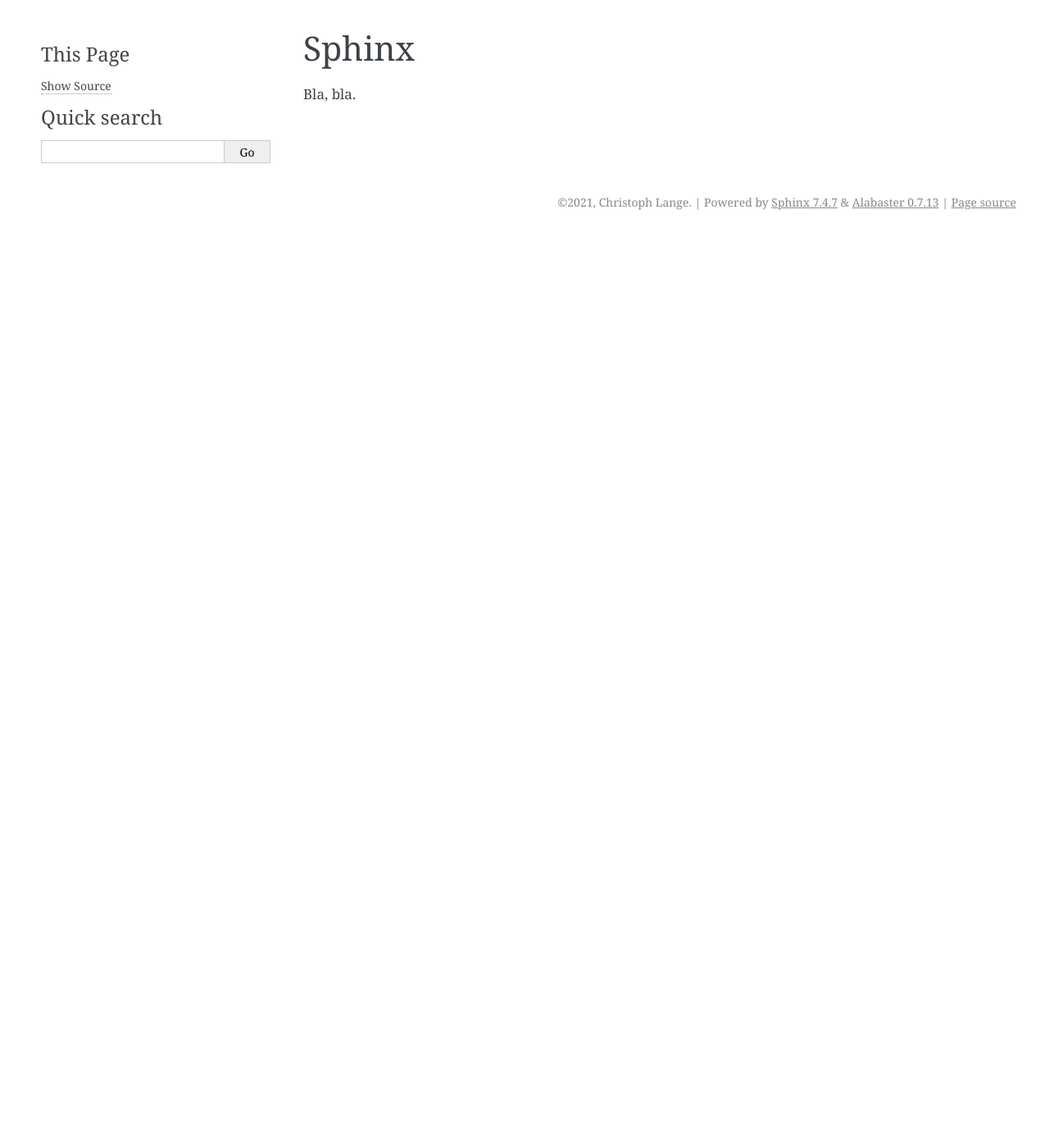
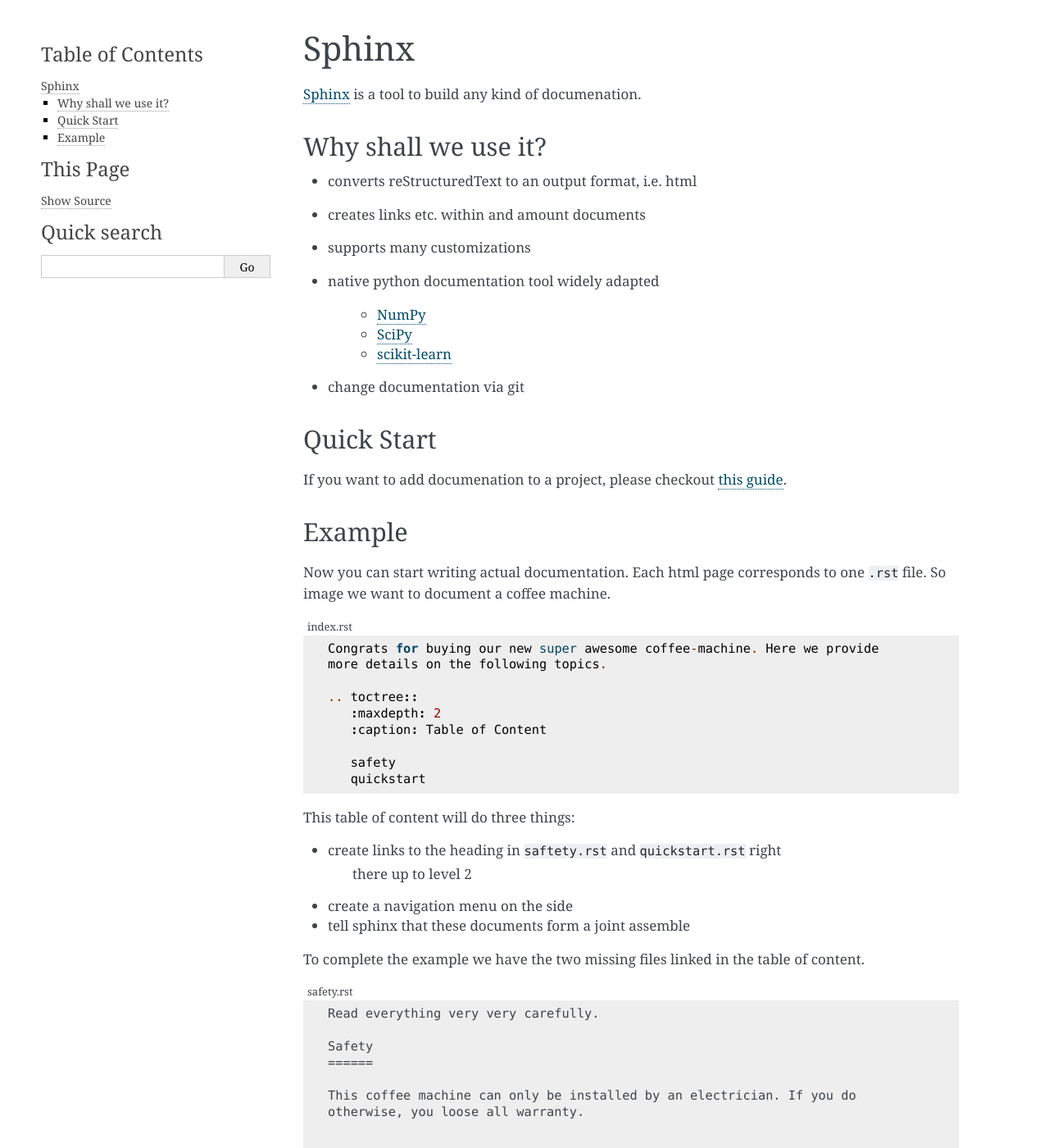
Before and after one commit to spirousschuh/cookiecutter-git-workshop-documentation, a Sphinx documentation site: the page built from docs/docu-content/sphinx.rst, in a window 1280 px wide and 1400 px high. Shown: the whole window at 82% size. Built offline with Sphinx 7.4.7, drawn with Linux system fonts in a browser that asks for light colours; some of the changed text lies outside the part shown.

Commit message:
explain sphinx and reStructuredText

```diff
--- a/docs/docu-content/sphinx.rst
+++ b/docs/docu-content/sphinx.rst
@@ -2,4 +2,107 @@
 Sphinx
 ======
 
-Bla, bla.
+`Sphinx <https://www.sphinx-doc.org/en/master/>`_ is a tool to build any kind
+of documenation.
+
+Why shall we use it?
+====================
+
+* converts reStructuredText to an output format, i.e. html
+* creates links etc. within and amount documents
+* supports many customizations
+* native python documentation tool widely adapted
+
+   * `NumPy <https://numpy.org/doc/stable/reference/>`_
+   * `SciPy <https://docs.scipy.org/doc/scipy/reference/>`_
+   * `scikit-learn <https://scikit-learn.org/stable/>`_
+
+* change documentation via git
+
+Quick Start
+===========
+
+If you want to add documenation to a project, please checkout
+`this guide <https://docs.readthedocs.io/en/stable/intro/getting-started-with-sphinx.html#quick-start>`_.
+
+
+Example
+=======
+
+
+Now you can start writing actual documentation. Each html page corresponds
+to one ``.rst`` file. So image we want to document a coffee machine.
+
+.. code-block::
+   :caption: index.rst
+   :name: The landing page of your documentation.
+
+   Congrats for buying our new super awesome coffee-machine. Here we provide
+   more details on the following topics.
+
+   .. toctree::
+      :maxdepth: 2
+      :caption: Table of Content
+
+      safety
+      quickstart
+
+This table of content will do three things:
+
+* create links to the heading in ``saftety.rst`` and ``quickstart.rst`` right
+    there up to level 2
+* create a navigation menu on the side
+* tell sphinx that these documents form a joint assemble
+
+To complete the example we have the two missing files linked in the table of
+content.
+
+.. code-block::
+   :caption: safety.rst
+   :name: safety instructions
+
+   Read everything very very carefully.
+
+   Safety
+   ======
+
+   This coffee machine can only be installed by an electrician. If you do
+   otherwise, you loose all warranty.
+
+
+   Responsibility (level 1)
+   ========================
+
+   We assure you that we don't take any responsibility. Never.
+
+   Exception (level 2)
+   ___________________
+
+   No exceptions.
+
+   Exception (level 3)
+   *******************
+
+   Really?
+
+So the last heading ``Exception (level 3)`` will not appear in the table of
+content of the index page. All other heading will.
+
+.. code-block::
+   :caption: quickstart.rst
+   :name: quickstart
+
+   Instructions
+   ============
+
+   Follow the following steps:
+
+   #. Take the machine out of its box.
+   #. PLug the cable into the socket.
+   #. Switch it on.
+
+
+
+
+Afterwards please take a look at the ``conf.py`` file. This is the place to go
+to when customizing your documentation.
--- a/docs/index.rst
+++ b/docs/index.rst
@@ -20,7 +20,7 @@
    :caption: Documentation Basic
 
    docu-content/docu_101
-   docu-content/restructuredText
+   docu-content/reStructuredText
 
 The second session will be about publishing your documentation on the web.
 
```
Also changed, not shown: docs/docu-content/reStructuredText.rst (renamed from docs/docu-content/restructuredText.rst, +5 -3 lines).
